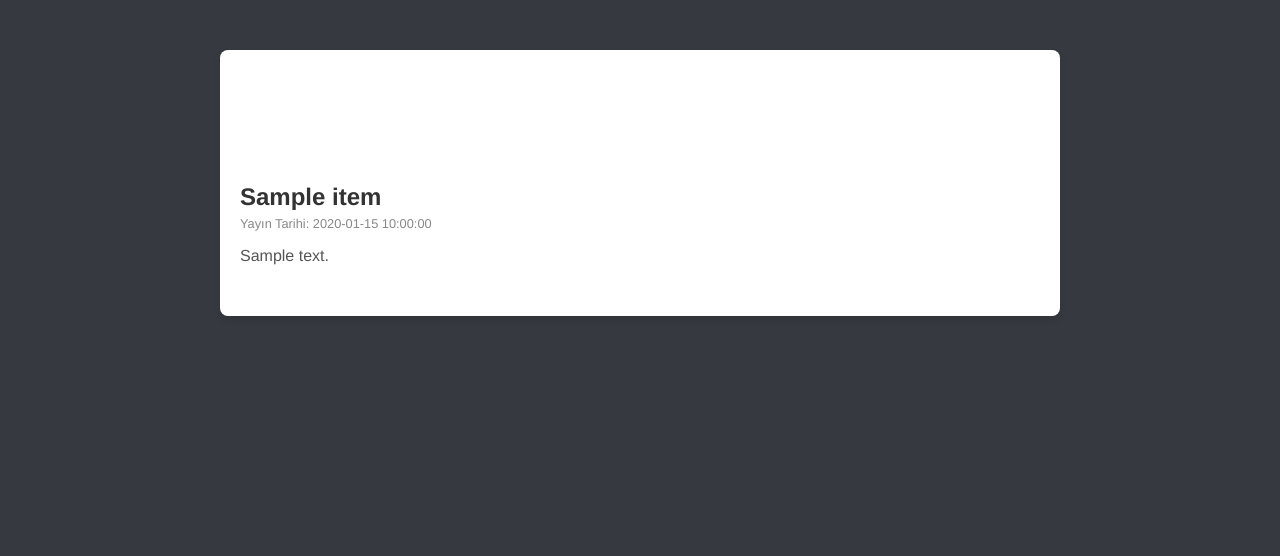
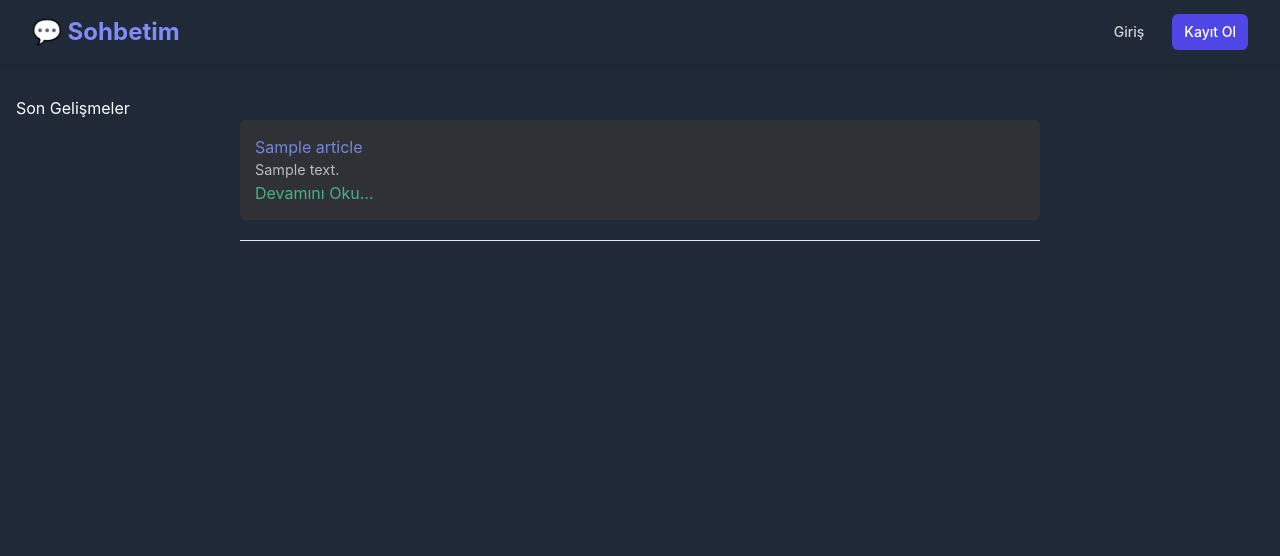
Before and after one commit to rw0rR/LAWIANDREW, a Flask app: template templates/news_index.html in a window 1280 px wide. Shown: the top 556 px of the page. Run offline with Flask 3, Linux system fonts and the light colour scheme; the template is opened without the code that fills it: most values are stand-ins (such as "Sample title", 1, 10 or a date in 2020); some libraries are stand-ins or nearby versions.

Commit message:
Update news_index.html

```diff
--- a/templates/news_index.html
+++ b/templates/news_index.html
@@ -1,42 +1,61 @@
-<!DOCTYPE html>
-<html lang="tr">
-<head>
-    <meta charset="UTF-8">
-    <title>Haberler - Sohbet Uygulaması</title>
-    <!-- Buraya base.html'den gelen stil linkleri eklenecek -->
-    <link rel="stylesheet" href="{{ url_for('static', filename='style.css') }}">
+{% extends "base.html" %}
+
+{% block title %}Son Dakika Haberler{% endblock %}
+
+{% block content %}
+    <h1>Son Gelişmeler</h1>
+
+    <div class="news-list">
+        {% for id, article in news.items() %}
+            <div class="news-card">
+                {% if article.image %}
+                    <img src="{{ url_for('static', filename='images/' + article.image) }}" alt="{{ article.title }}" class="news-image-small">
+                {% endif %}
+
+                <div class="news-content">
+                    <h2><a href="{{ url_for('news_detail', news_id=id) }}">{{ article.title }}</a></h2>
+                    <p class="summary">{{ article.summary }}</p>
+                    <a href="{{ url_for('news_detail', news_id=id) }}" class="read-more">Devamını Oku...</a>
+                </div>
+            </div>
+            <hr>
+        {% endfor %}
+    </div>
+
     <style>
-        .news-container { max-width: 800px; margin: 50px auto; padding: 20px; background: #fff; border-radius: 8px; box-shadow: 0 4px 6px rgba(0, 0, 0, 0.1); }
-        .news-item { border-bottom: 1px solid #eee; padding: 15px 0; }
-        .news-item:last-child { border-bottom: none; }
-        .news-title { font-size: 1.5rem; color: #333; margin-bottom: 5px; }
-        .news-date { font-size: 0.8rem; color: #888; margin-bottom: 10px; display: block; }
-        .news-content { color: #555; }
+        .news-list {
+            max-width: 800px;
+            margin: 0 auto;
+            text-align: left;
+        }
+        .news-card {
+            display: flex;
+            margin-bottom: 20px;
+            padding: 15px;
+            background-color: #2f3136;
+            border-radius: 5px;
+        }
+        .news-image-small {
+            width: 150px;
+            height: 100px;
+            object-fit: cover;
+            margin-right: 15px;
+            border-radius: 3px;
+        }
+        .news-content {
+            flex-grow: 1;
+        }
+        .news-content h2 a {
+            color: #7289da;
+            text-decoration: none;
+        }
+        .summary {
+            color: #b9bbbe;
+            font-size: 0.9em;
+        }
+        .read-more {
+            color: #43b581;
+            text-decoration: none;
+        }
     </style>
-</head>
-<body>
-    <div class="news-container">
-        <h1 class="text-2xl font-bold mb-6 text-center">Uygulama Haberleri & Duyurular</h1>
-
-        {% if news_items %}
-            {% for item in news_items %}
-                <div class="news-item">
-                    <h2 class="news-title">{{ item.title }}</h2>
-                    <span class="news-date">Yayın Tarihi: {{ item.date }}</span>
-                    <p class="news-content">{{ item.content }}</p>
-                </div>
-            {% endfor %}
-        {% else %}
-            <p class="text-center text-gray-500">Henüz yayınlanmış bir haber bulunmamaktadır.</p>
-        {% endif %}
-
-        {% if session.get('is_admin') %}
-            <div class="mt-8 text-center">
-                <a href="{{ url_for('admin_edit_news', news_id='add') }}" class="inline-block bg-indigo-600 text-white py-2 px-4 rounded-lg hover:bg-indigo-700 transition">Yeni Haber Ekle</a>
-                <a href="{{ url_for('admin_panel') }}" class="inline-block bg-gray-500 text-white py-2 px-4 rounded-lg hover:bg-gray-600 transition ml-4">Admin Paneline Dön</a>
-            </div>
-        {% endif %}
-
-    </div>
-</body>
-</html>
+{% endblock %}
```
